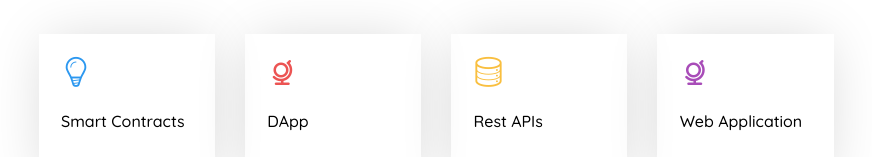
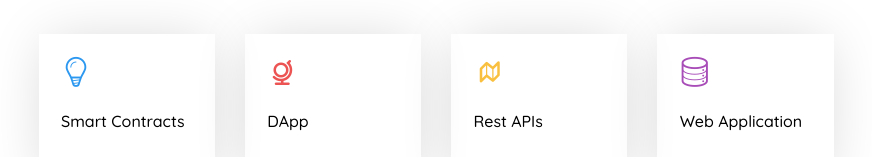
Before and after one commit to DAppProgrammer/DAppProgrammer.github.io, a plain HTML site: page index.html in a window 1280 px wide. Shown: the part 1254-1411 px from the top of the page, without its empty margins (354-1226 px from the left). Drawn offline with nearby package versions, Linux system fonts and the light colour scheme; files whose address does not match are found by name; a web font is replaced by a local one.

Commit message:
Icons changed

```diff
--- a/index.html
+++ b/index.html
@@ -159,13 +159,13 @@ Copyright &copy;<script>document.write(new Date().getFullYear());</script> All r
 								</div>
 								<div class="col-md-3 animate-box" data-animate-effect="fadeInTop">
 									<div class="services color-3">
-										<span class="icon2"><i class="icon-data"></i></span>
+										<span class="icon2"><i class="icon-map"></i></span>
 										<h3>Rest APIs</h3>
 									</div>
 								</div>
 								<div class="col-md-3 animate-box" data-animate-effect="fadeInBottom">
 									<div class="services color-4">
-										<span class="icon2"><i class="icon-globe-outline"></i></span>
+										<span class="icon2"><i class="icon-data"></i></span>
 										<h3>Web Application</h3>
 									</div>
 								</div>
```
